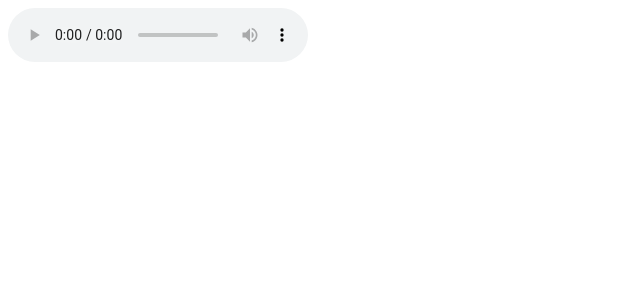
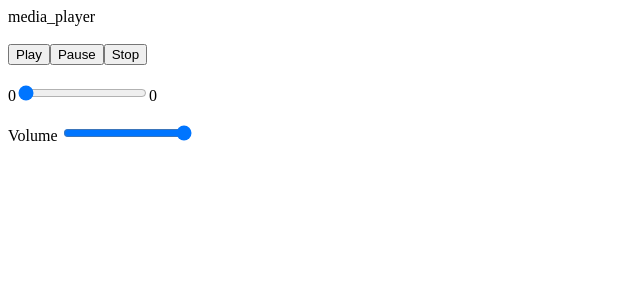
Before and after one commit to sudan45/media-player, an Angular app: page / in a window 1280 px wide. Shown: the top 300 px of the page, without its empty margins (0-640 px from the left). Built offline with nearby package versions, Linux system fonts and the light colour scheme.

Commit message:
seek bar,volume control and play pause stop implemented

```diff
--- a/package.json
+++ b/package.json
@@ -18,6 +18,7 @@
     "@angular/platform-browser": "~13.2.0",
     "@angular/platform-browser-dynamic": "~13.2.0",
     "@angular/router": "~13.2.0",
+    "moments": "^0.0.2",
     "rxjs": "~7.5.0",
     "tslib": "^2.3.0",
     "zone.js": "~0.11.4"
--- a/src/app/app.component.html
+++ b/src/app/app.component.html
@@ -1,5 +1,17 @@
+{{ title }}
+<br>
+<br>
+<div>
+  <button (click)="play()">Play</button>
+  <button (click)="pause()">Pause</button>
+  <button (click)="stop()">Stop</button>
 
-<audio controls>
-  <source [src]="mp3" type="audio/ogg">
-Your browser does not support the audio element.
-</audio>
+</div>
+<br>
+<div>
+<span>{{current_time}}</span><input type="range" min="0"  max="{{duration}}" [value]="seek" (input)="seektoplay($event)"><span>{{duration}}</span>
+</div>
+<br>
+<div>
+ Volume <input type="range" min="0" max="1" step="0.05" (input)="setVolume($event)">
+</div>
--- a/src/app/app.component.ts
+++ b/src/app/app.component.ts
@@ -1,4 +1,6 @@
 import { Component } from '@angular/core';
+import { Observable } from 'rxjs';
+import * as moment from "moment";
 
 @Component({
   selector: 'app-root',
@@ -7,5 +9,79 @@ import { Component } from '@angular/core';
 })
 export class AppComponent {
   title = 'media_player';
-  mp3="../assets/test.mp3"
+  mp3 = "../assets/test.mp3"
+  audioEvents = [
+    "ended",
+    "error",
+    "play",
+    "playing",
+    "pause",
+    "timeupdate",
+    "canplay",
+    "loadedmetadata",
+    "loadstart"
+  ];
+  current_time:any="0"
+  duration:any="0"
+  seek:any=0
+  audio = new Audio()
+  streamObserver(mp3: any) {
+    return new Observable(observer => {
+      this.audio.src = this.mp3
+      this.audio.play()
+
+      const handler = (event: Event) => {
+        this.seek=this.audio.currentTime
+        this.duration=this.formatTime(this.audio.duration)
+        this.current_time=this.formatTime(this.audio.currentTime)
+      }
+      // add event call or sene the event
+      this.addevent(this.audio, this.audioEvents, handler)
+
+
+    })
+  }
+  formatTime(time: number, format: string = "HH:mm:ss") {
+    console.log(time)
+    const momentTime = time * 1000;
+    return moment.utc(momentTime).format(format);
+  }
+  // addd event  functions
+  addevent(obj: any, events: any, handler: any) {
+    events.forEach((event: any) => {
+      obj.addEventListener(event, handler)
+    })
+
+  }
+  // remove event functions
+  // removeevent(obj: any, events: any, handler: any) {
+  //   events.forEach((event: any) => {
+  //     obj.removeEventListener(event, handler)
+  //   })
+
+  // }
+
+
+  setVolume(e: any) {
+    this.audio.volume = e.target.value
+  }
+
+  play() {
+    this.streamObserver(this.mp3).subscribe(event => { })
+  }
+
+  pause() {
+    this.audio.pause()
+  }
+
+  stop() {
+    this.audio.pause()
+    this.audio.currentTime = 0
+  }
+  seektoplay(e:any){
+    this.formatTime(this.audio.currentTime=e.target.value)
+
+  }
+
+
 }
```
Also changed, not shown: 1 other file (tests, documents, lock files or other folders).
